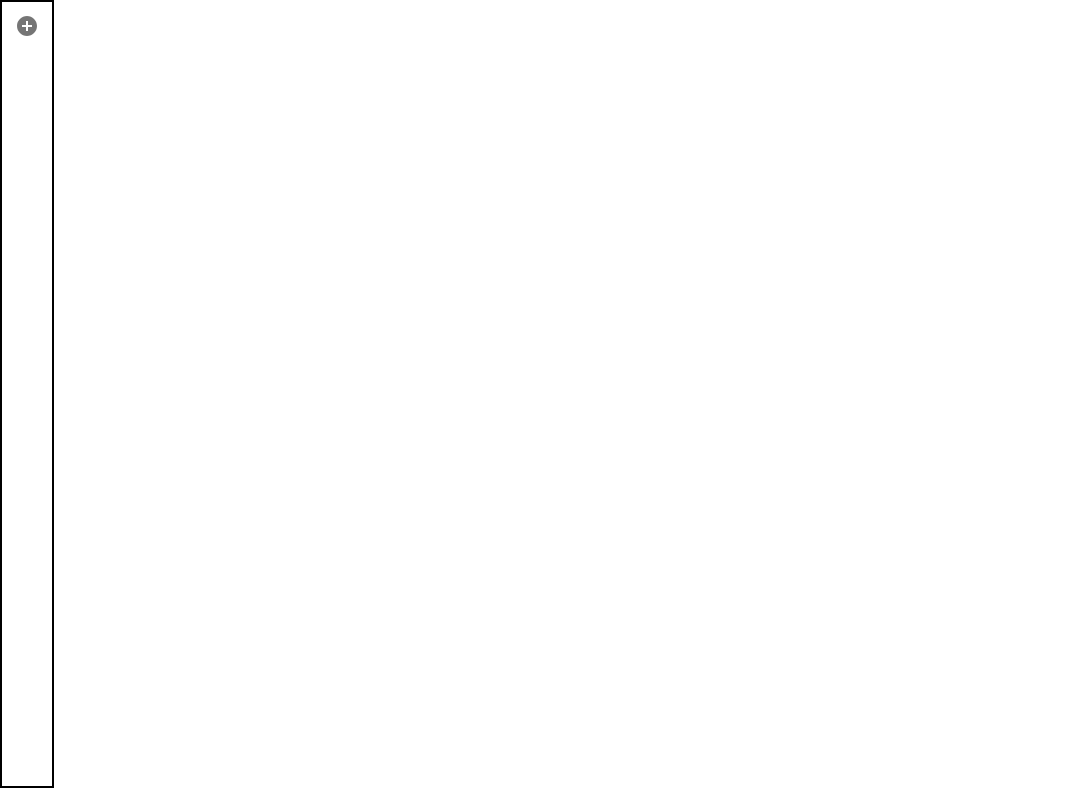
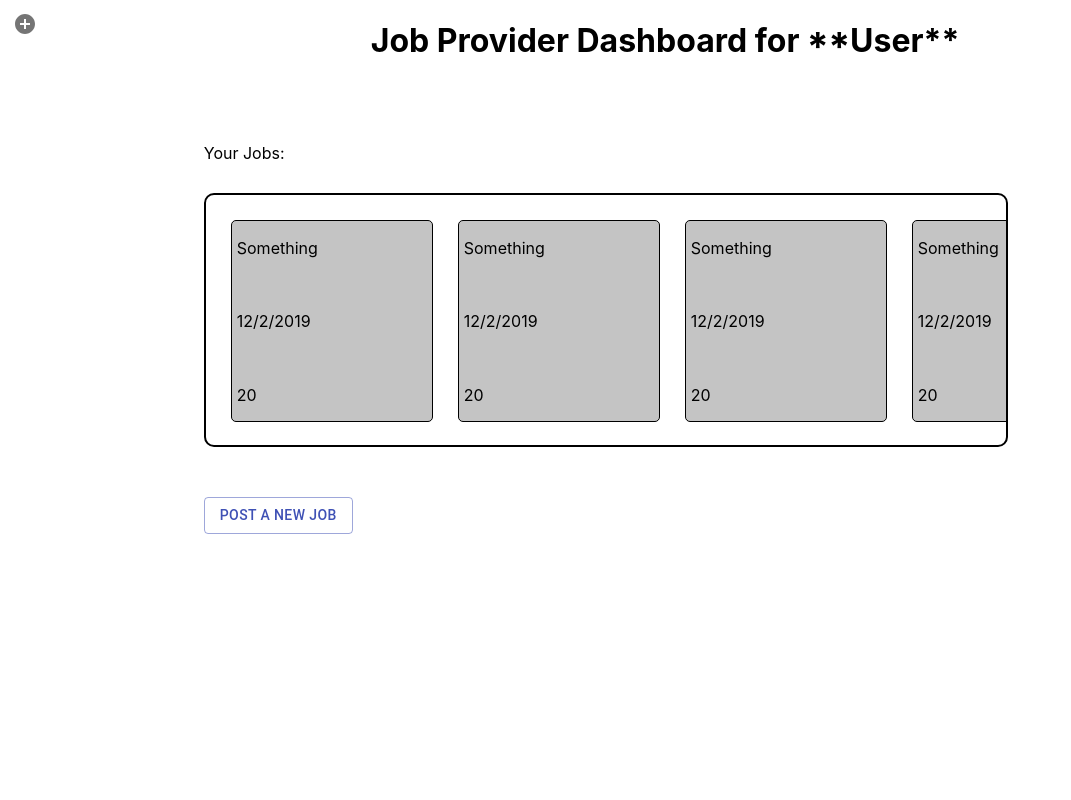
Before and after one commit to Droom-5-Build-Week/Front-End, a React (Create React App) app: page / in a window 1280 px wide. Shown: the whole page, without its empty margins (0-1071 px from the left). Built offline with nearby package versions, Linux system fonts and the light colour scheme.

Commit message:
horizontal scrolling of general job

```diff
--- a/src/App.js
+++ b/src/App.js
@@ -1,12 +1,12 @@
 import React from 'react';
 import './App.css';
 
-import { MenuNav } from './components/dashboard/MenuNav';
+import { Dashboard } from './components/dashboard/Dashboard';
 
 function App() {
   return (
     <div className="App">
-      <MenuNav />
+      <Dashboard userType='provider' />
     </div>
   );
 }
--- /dev/null
+++ b/src/components/Jobs/GeneralJob.js
@@ -0,0 +1,21 @@
+import React from 'react';
+
+export const GeneralJob = props => {
+
+    const job = {
+        name: 'Something',
+        datePosted: '12/2/2019',
+        matches: '20'
+    }
+
+    return (
+        <div className='general-job'>
+            <div className='general-job-info'>{job.name}</div>
+            <br />
+            <div className='general-job-info'>{job.datePosted}</div>
+            <br />
+            <div className='general-job-info'>{job.matches}</div>
+        </div>
+
+    )
+}
--- /dev/null
+++ b/src/components/Jobs/GeneralJobsList.js
@@ -0,0 +1,17 @@
+import React from 'react';
+import { GeneralJob } from './GeneralJob';
+
+export const GeneralJobsList = props => {
+    return (
+        <div className='general-jobs-list-real'>
+            <GeneralJob />
+            <GeneralJob />
+            <GeneralJob />
+            <GeneralJob />
+            <GeneralJob />
+            <GeneralJob />
+            <GeneralJob />
+            <GeneralJob />
+        </div>
+    )
+}
--- a/src/components/NewJobDialog.js
+++ b/src/components/NewJobDialog.js
@@ -52,10 +52,10 @@ export default function NewJobDialog() {
 
   return (
     <div>
-      <Button variant="outlined" color="primary" onClick={handleClickOpen}>
+      <Button className='new-job-dialog-button' variant="outlined" color="primary" onClick={handleClickOpen}>
         Post a new Job
       </Button>
-      <div className='dialog-container'>
+      <div className='job-dialog-container'>
         <Dialog open={open} onClose={handleClose} aria-labelledby="form-dialog-title" fullWidth='false' maxWidth='md'>
           <DialogTitle id="form-dialog-title">Create a New Job</DialogTitle>
           <DialogContent>
--- /dev/null
+++ b/src/components/dashboard/Dashboard.js
@@ -0,0 +1,26 @@
+import React from 'react';
+import { MenuNav } from './MenuNav';
+
+import { SeekerDashboard } from './SeekerDashboard';
+import { ProviderDashboard } from './ProviderDashboard';
+
+import './dashboard.css';
+
+export const Dashboard = props => {
+
+    const renderCorrectUserType = () => {
+        if(props.userType === 'seeker') {
+            return <SeekerDashboard />
+        } else if(props.userType === 'provider') {
+            return <ProviderDashboard />
+        }
+    }
+
+    return (
+        <div className='dashboard'>
+            <MenuNav />
+
+            { renderCorrectUserType() }
+        </div>
+    )
+}
--- /dev/null
+++ b/src/components/dashboard/GeneralJobs.js
@@ -0,0 +1,18 @@
+import React from 'react';
+import NewJobDialog from '../NewJobDialog';
+import { GeneralJobsList } from '../Jobs/GeneralJobsList';
+
+export const GeneralJobs = props => {
+
+    return (
+        <div className='general-jobs'>
+            <span>Your Jobs:</span>
+
+            <div className='general-jobs-list'>
+                <GeneralJobsList />
+            </div>
+
+            <NewJobDialog />
+        </div>
+    )
+}
--- a/src/components/dashboard/MenuNav.css
+++ b/src/components/dashboard/MenuNav.css
@@ -7,7 +7,7 @@
 }
 
 .slide-menu-container {
-    border: 2px solid black;
+    /* border: 2px solid black; */
     float: left;
     display: flex;
     flex-direction: row-reverse;
--- /dev/null
+++ b/src/components/dashboard/ProviderDashboard.js
@@ -0,0 +1,12 @@
+import React from 'react';
+import { GeneralJobs } from './GeneralJobs';
+
+export const ProviderDashboard = props => {
+    return (
+        <div className='provider-dashboard'>
+            <h1>Job Provider Dashboard for **User**</h1>
+
+            <GeneralJobs />
+        </div>
+    )
+}
--- /dev/null
+++ b/src/components/dashboard/SeekerDashboard.js
@@ -0,0 +1,9 @@
+import React from 'react';
+
+export const SeekerDashboard = props => {
+    return (
+        <div className='seeker-dashboard'>
+
+        </div>
+    )
+}
--- /dev/null
+++ b/src/components/dashboard/dashboard.css
@@ -0,0 +1,72 @@
+.dashboard {
+    display: flex;
+    flex-direction: row;
+}
+
+.provider-dashboard {
+    display: flex;
+    flex-direction: column;
+    align-items: center;
+
+    /* border: 2px orange solid; */
+    width: 100%;
+}
+
+.general-jobs {
+    margin-top: 5%;
+    float: left;
+    /* border: 2px red solid; */
+    width: 75%;
+}
+
+.general-jobs span {
+    float: left;
+}
+
+.general-jobs-list {
+    border: 2px solid black;
+    border-radius: 10px;
+    margin-top: 50px;
+    margin-bottom: 50px;
+    height: 250px;
+
+    max-width: 800px;
+}
+
+.new-job-dialog-button {
+    float: left;
+}
+
+.general-job {
+    margin-left: 25px;
+    margin-top: 25px;
+
+    border: 1px solid black;
+    border-radius: 5px;
+
+    min-width: 200px;
+    height: 200px;
+
+    background-color: #c4c4c4;
+
+    display: flex;
+    flex-direction: column;
+    justify-content: space-evenly;
+
+    flex-basis: 200px;
+}
+
+.general-job div {
+    text-align: left;
+    margin-left: 5px;
+    /* border: 2px red solid; */
+}
+
+.general-jobs-list-real {
+    display: flex;
+    flex-direction: row;
+    justify-content: flex-start;
+
+    overflow-x: auto;
+
+}
```
Also changed, not shown: src/components/NewJobDialog.css (+7 -7 lines).
